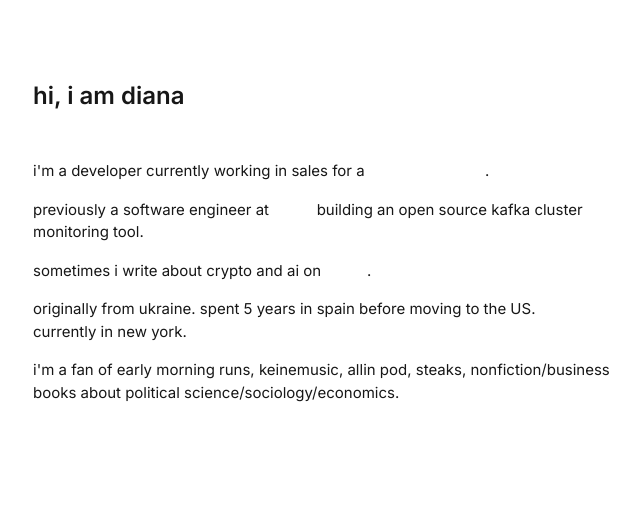
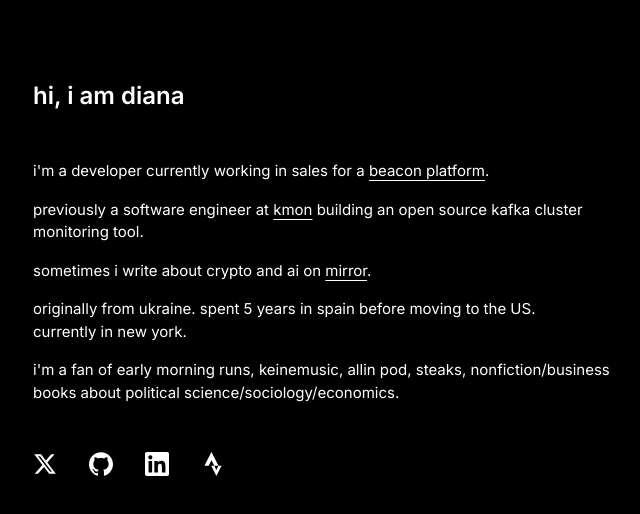
Before and after one commit to dianalokada/portfolio, a Next.js app: page / in a window 1280 px wide. Shown: the top 514 px of the page, without its empty margins (47-687 px from the left). Built offline with nearby package versions, Linux system fonts and the light colour scheme.

Commit message:
change background for sm screens

```diff
--- a/app/layout.js
+++ b/app/layout.js
@@ -23,7 +23,7 @@ export default function RootLayout({ children }) {
   return (
     <html lang="en">
       <body
-        className={`${geistSans.variable} ${geistMono.variable} antialiased`}
+        className={`${geistSans.variable} ${geistMono.variable} antialiased bg-black text-white min-h-screen`}
       >
         {children}
       </body>
```
